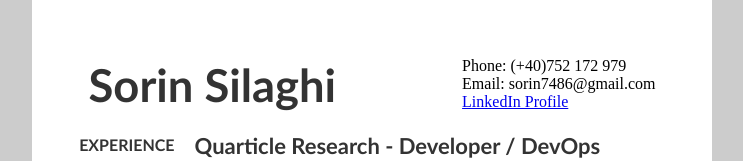
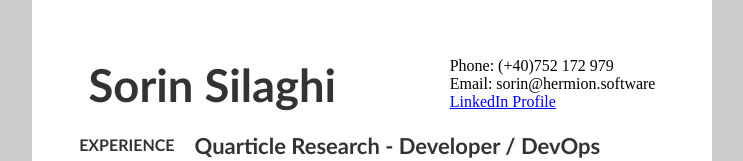
Before and after one commit to sorin-silaghi/CV, a plain HTML site: page index.html in a window 1280 px wide. Shown: the top 161 px of the page, without its empty margins (268-1011 px from the left). Drawn offline with Linux system fonts and the light colour scheme; a web font is replaced by a local one.

Commit message:
Updated email address

```diff
--- a/index.html
+++ b/index.html
@@ -10,7 +10,7 @@
             <div id="name">Sorin Silaghi</div>
             <div id="details">
                 <div id="tel">Phone: (+40)752 172 979</div>
-                <div id="email">Email: sorin7486@gmail.com</div>
+                <div id="email">Email: sorin@hermion.software</div>
                 <a id="linkedin" href="https://www.linkedin.com/in/sorin-silaghi-7889b3a7/" >LinkedIn Profile</a>
             </div>
         </div>
```
